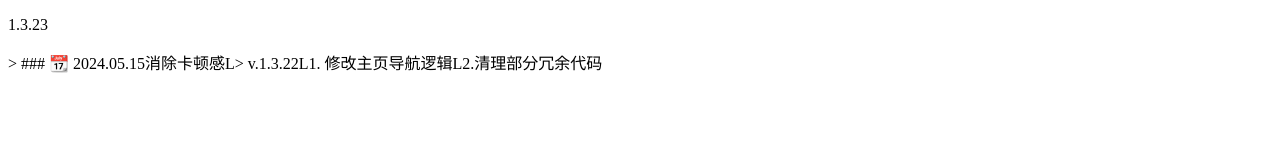
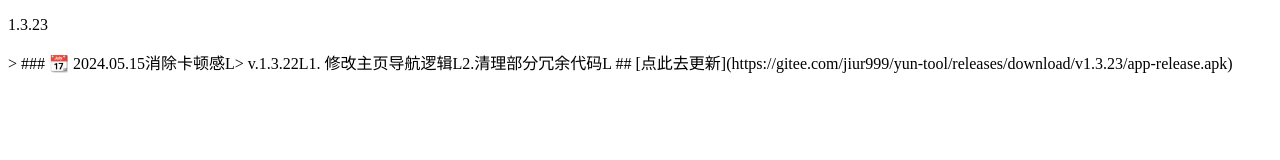
Before and after one commit to JiuR999/Mypages, a plain HTML site: page index.html in a window 1280 px wide. Drawn offline with Linux system fonts and the light colour scheme.

Commit message:
Update index.html

```diff
--- a/index.html
+++ b/index.html
@@ -9,6 +9,8 @@
     <p id="version">1.3.23</p>
 
     <p id="content">
-      > ### 📆 2024.05.15消除卡顿感L> v.1.3.22L1. 修改主页导航逻辑L2.清理部分冗余代码</p>
+      > ### 📆 2024.05.15消除卡顿感L> v.1.3.22L1. 修改主页导航逻辑L2.清理部分冗余代码L
+    ## [点此去更新](https://gitee.com/jiur999/yun-tool/releases/download/v1.3.23/app-release.apk)
+    </p>
   </body>
 </html>
```
